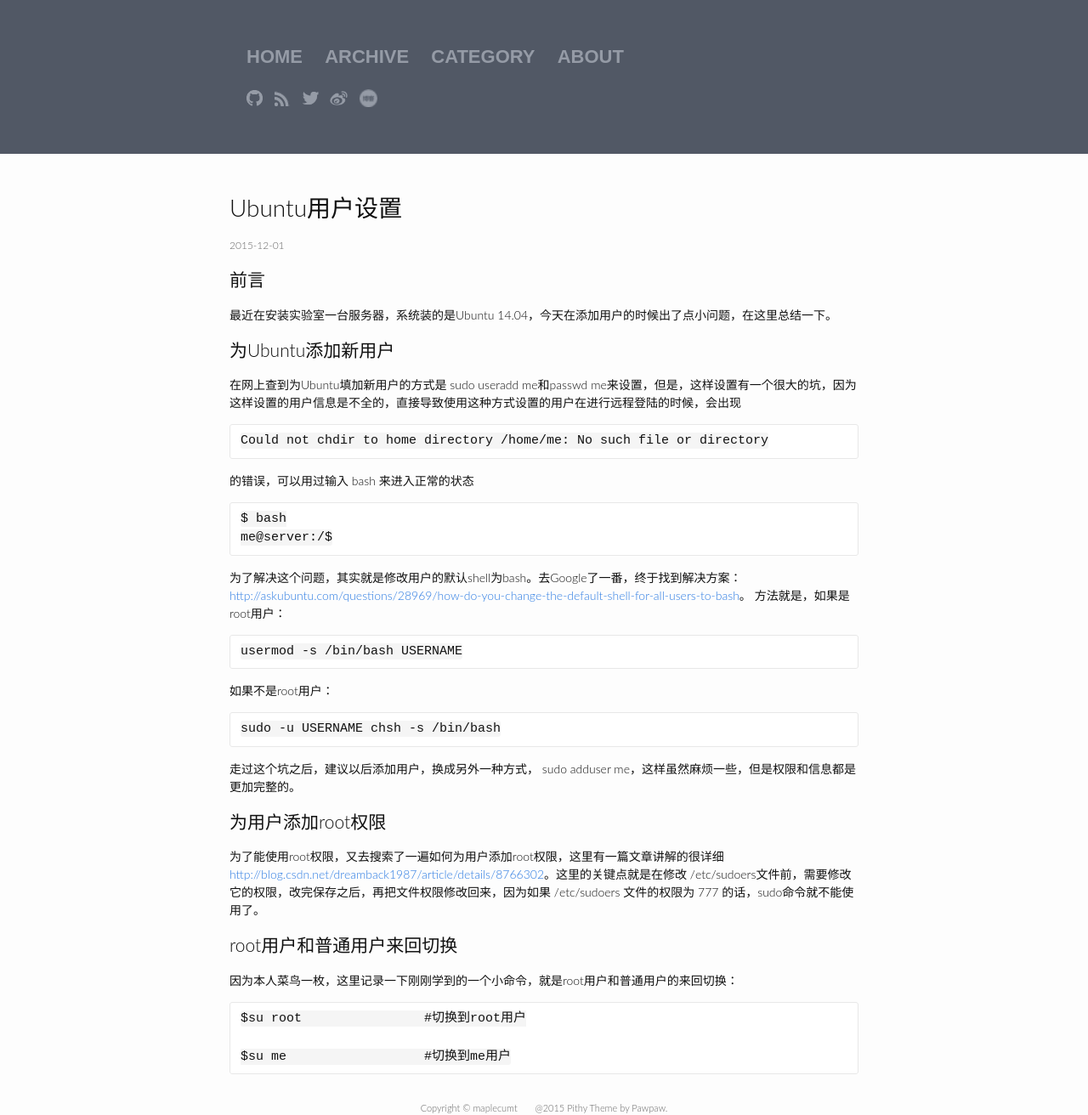
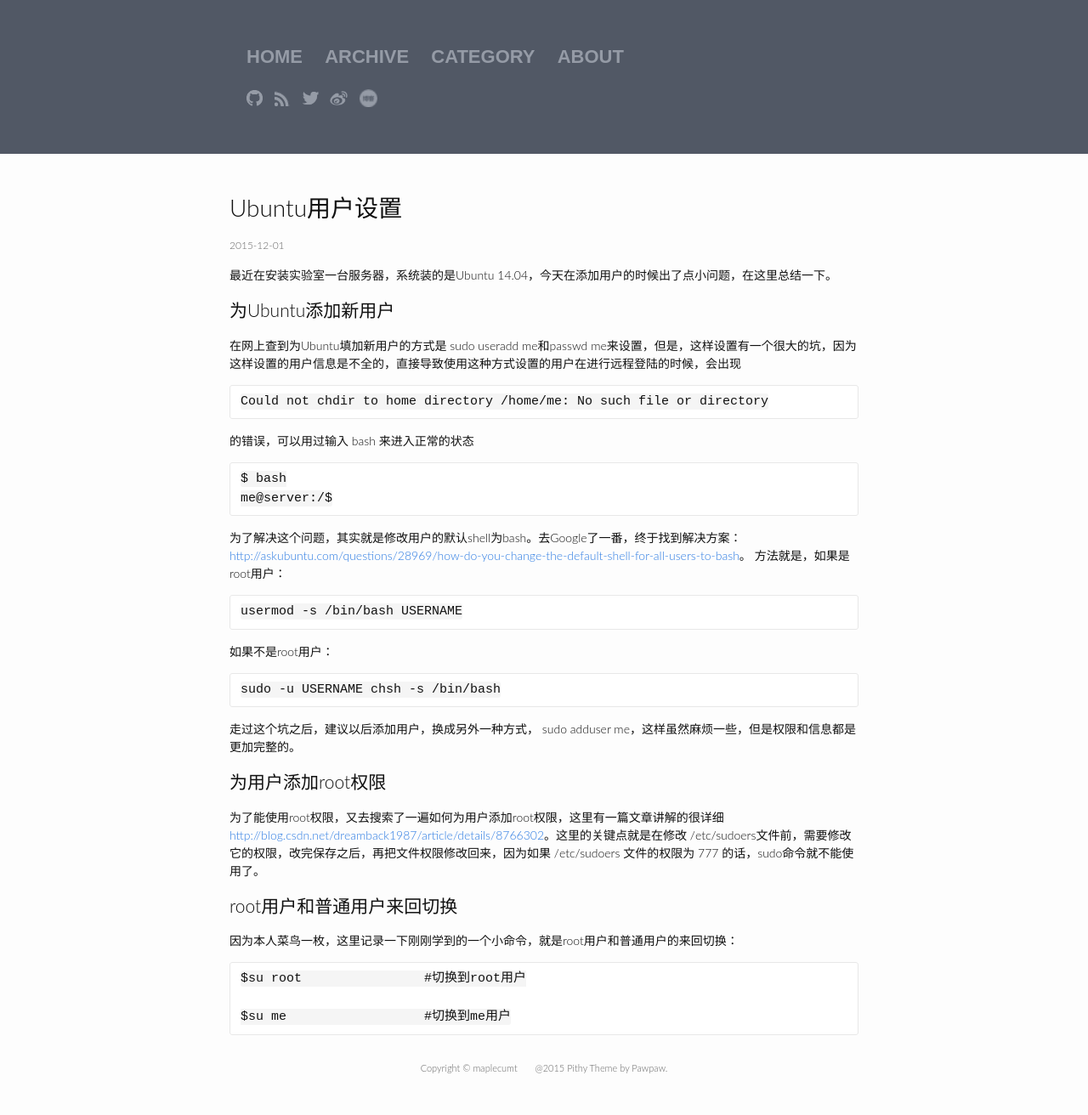
Before and after one commit to maple-yf/maplecumt, a Jekyll site: the page built from _posts/2015-12-01-Setting-Ubuntu-User.markdown, in a window 1280 px wide. Shown: the whole page at 85% size. Built offline with Jekyll 4.4.1, drawn with Linux system fonts in a browser that asks for light colours; comment, search, counter and statistics services are not loaded; after the commit the page ends 1266 px from its top, so only the background shows below that.

Commit message:
no message

```diff
--- a/_posts/2015-11-07-win10-menucontext.markdown
+++ b/_posts/2015-11-07-win10-menucontext.markdown
@@ -4,7 +4,6 @@ title:  "win10右键反应缓慢"
 date:   2015-11-07 11:00:00
 categories: Daily
 ---
-# 简介 #
 最近装了win10，但是有一个小问题，右击电脑空白处想刷新的时候，反应特别慢，因为系统是安装在固态硬盘上的，所以不应该出现这种问题，于是网上搜罗了一些解决方法。
 # 解决方案 #
 开始，运行：regedit，打开注册表HKEY_CLASSES_ROOT/Directory/Background/shellex/ContextMenuHandlers删除下面两个选项就可以了：一个是 igfxcui ,另外一个是NvCplDesktopContext如果只有一项就单独删除，如果两项都有就全部删除。
--- a/_posts/2015-11-12-shadowsocks.markdown
+++ b/_posts/2015-11-12-shadowsocks.markdown
@@ -4,7 +4,6 @@ title:  "安装 ShadowScoks"
 date:   2015-11-12 15:30:00
 categories: Daily
 ---
-# 前言 #
 ShadowScoks是一个非常易用的翻墙工具，把它安装在自己的VPS上，就可以随心所欲的上网啦！
 # 安装 #
 输入su进入root。
--- a/_posts/2015-12-01-Setting-Ubuntu-User.markdown
+++ b/_posts/2015-12-01-Setting-Ubuntu-User.markdown
@@ -4,7 +4,6 @@ title:  "Ubuntu用户设置"
 date:   2015-12-01 12:00:00
 categories: Web
 ---
-# 前言 #
 最近在安装实验室一台服务器，系统装的是Ubuntu 14.04，今天在添加用户的时候出了点小问题，在这里总结一下。
 
 # 为Ubuntu添加新用户 #
```
